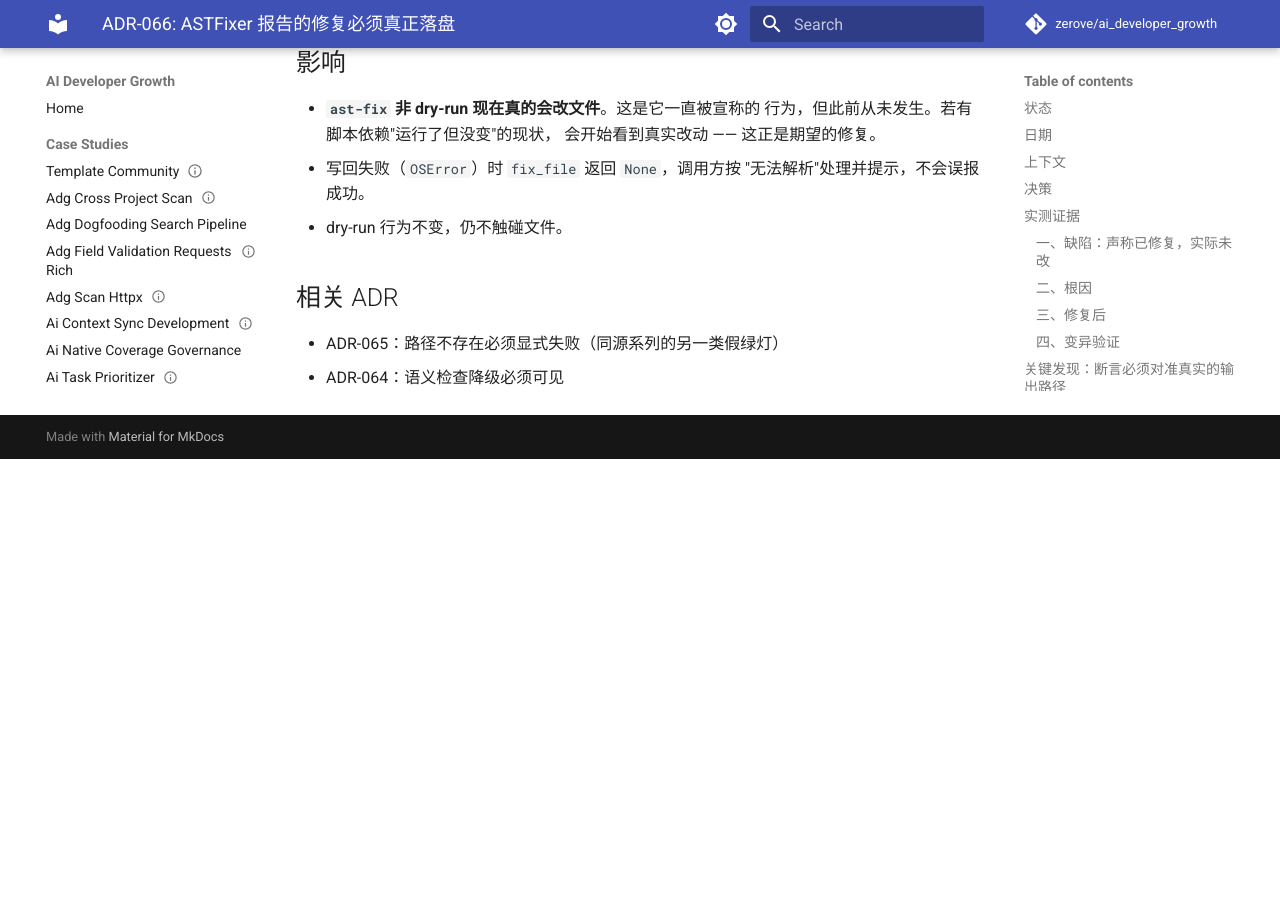
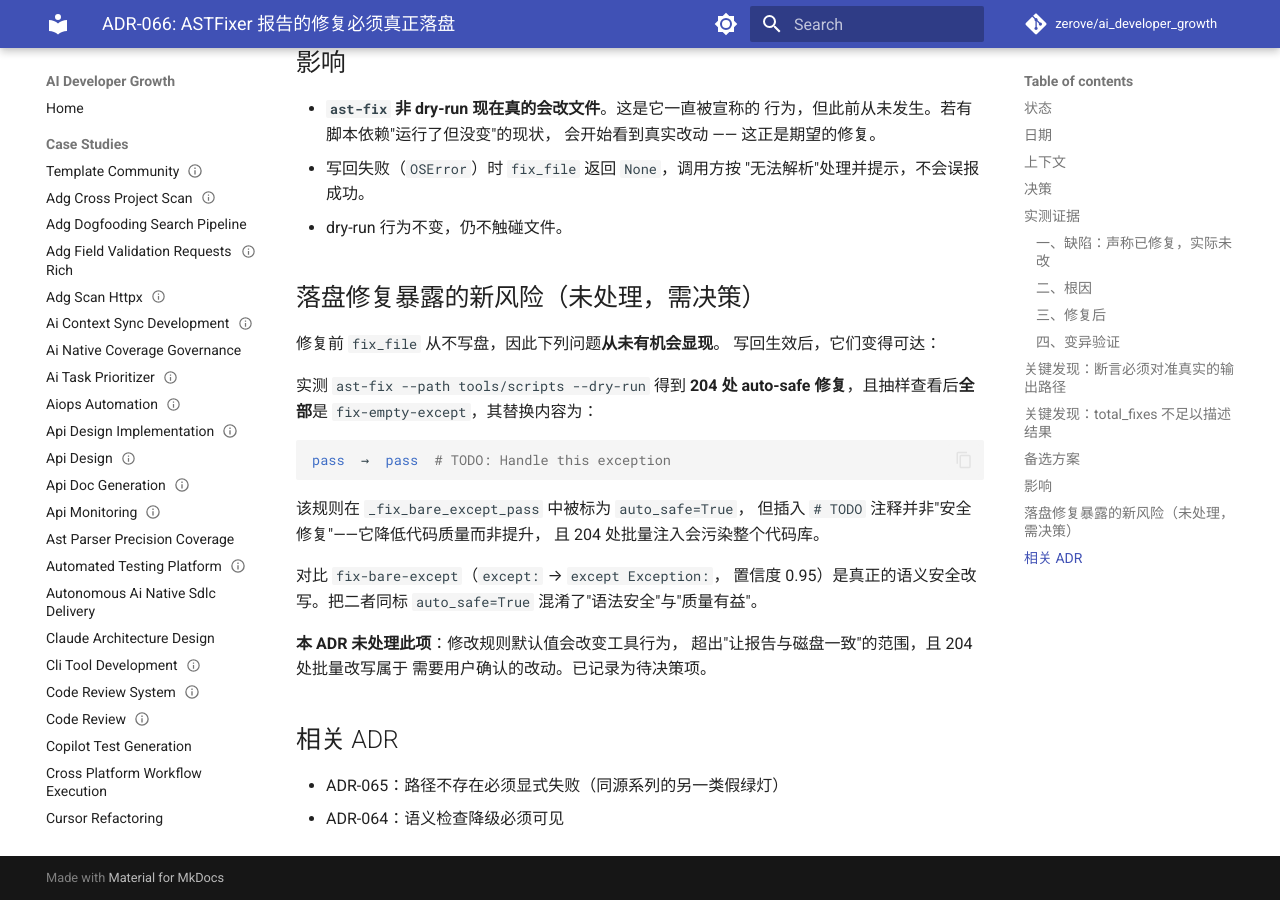
Before and after one commit to zerove/ai_developer_growth, an MkDocs documentation site: the page built from docs/adr/ADR-066-ast-fixer-must-persist-fixes.md, in a window 1280 px wide and 900 px high, scrolled down 2889 px. Built offline with MkDocs 1.6.1 and Material for MkDocs 9.7.7, drawn with Linux system fonts in a browser that asks for light colours; comment, search, counter and statistics services are not loaded; before the commit the page ends 3348 px from its top, so only the background shows below that.

Commit message:
docs(ast-fixer): 补齐落盘契约并记录 204 处 auto_safe 风险
ADR-066 落盘修复的收口复核，本提交只改文档，未动实现。

cli.md 补充 ast-fix 的实际契约:
- 非 dry-run 现在真的会改文件（ADR-066 前从不写盘）。文档此前
  写着 "Preview fixes without applying"，暗示默认会应用——
  该承诺此前是假的，现在才为真
- 退出码语义：单文件为 auto-safe 修复数，目录恒为 0，
  均非通过/失败信号
- 无法解析或写回失败的文件会被跳过并告警，不应假定全覆盖

两条契约均已实测确认，非推断:
- 目录非 dry-run: Total fixes: 2 + ✅ Fixes applied + EXITCODE: 0，
  且裸 except 计数确为 0（真实落盘）
- 修复后再跑: Total fixes: 0 + ✅ No fixes needed（幂等）

同时确认 hooks.json 不调用 ast-fix，故落盘修复不会在
on_commit 链路中静默改码 —— 这是本次行为变更的主要风险点，
已排除。

记录一处落盘修复新暴露的风险（未处理，需用户决策）:
实测 ast-fix --path tools/scripts --dry-run 得 204 处 auto-safe
修复，抽样查看全部是 fix-empty-except，其替换为
  pass  ->  pass  # TODO: Handle this exception
该规则被标为 auto_safe=True，但插入 # TODO 注释降低代码质量
而非提升，204 处批量注入会污染代码库。对比 fix-bare-except
（except: -> except Exception:，置信度 0.95）是真正的语义安全
改写。同标 auto_safe=True 混淆了"语法安全"与"质量有益"。

因修复前从不写盘，该风险此前不可达，写回生效后才显现。
未在本次修改规则默认值——超出"让报告与磁盘一致"的范围，
且属需用户确认的批量改写。

````diff
--- a/docs/adr/ADR-066-ast-fixer-must-persist-fixes.md
+++ b/docs/adr/ADR-066-ast-fixer-must-persist-fixes.md
@@ -138,6 +138,31 @@ ADR-064 是"检查没跑却报通过"，ADR-065 是"检查了 0 个却报通过"
   "无法解析"处理并提示，不会误报成功。
 - dry-run 行为不变，仍不触碰文件。
 
+## 落盘修复暴露的新风险（未处理，需决策）
+
+修复前 `fix_file` 从不写盘，因此下列问题**从未有机会显现**。
+写回生效后，它们变得可达：
+
+实测 `ast-fix --path tools/scripts --dry-run` 得到
+**204 处 auto-safe 修复**，且抽样查看后**全部**是
+`fix-empty-except`，其替换内容为：
+
+```python
+pass  →  pass  # TODO: Handle this exception
+```
+
+该规则在 `_fix_bare_except_pass` 中被标为 `auto_safe=True`，
+但插入 `# TODO` 注释并非"安全修复"——它降低代码质量而非提升，
+且 204 处批量注入会污染整个代码库。
+
+对比 `fix-bare-except`（`except:` → `except Exception:`，
+置信度 0.95）是真正的语义安全改写。把二者同标 `auto_safe=True`
+混淆了"语法安全"与"质量有益"。
+
+**本 ADR 未处理此项**：修改规则默认值会改变工具行为，
+超出"让报告与磁盘一致"的范围，且 204 处批量改写属于
+需要用户确认的改动。已记录为待决策项。
+
 ## 相关 ADR
 
 - ADR-065：路径不存在必须显式失败（同源系列的另一类假绿灯）
````
Also changed, not shown: docs/api/cli.md (+10 -0 lines).
